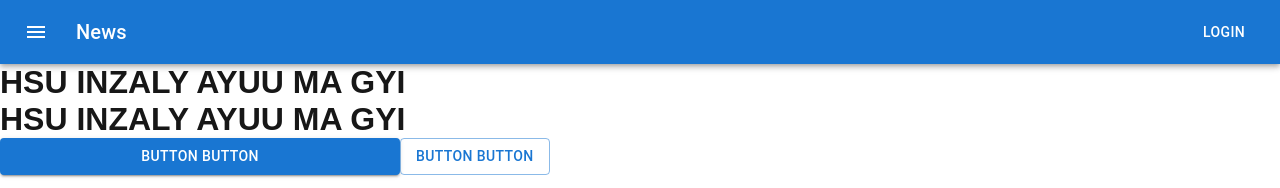
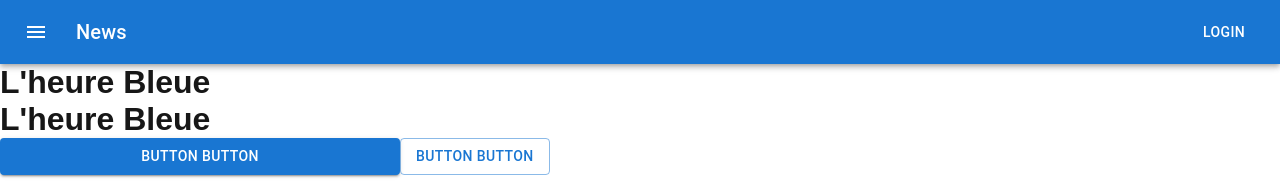
Before and after one commit to gimme-honeylemon/advminiproject, a Next.js app in the folder nextjs/: page / in a window 1280 px wide. Shown: the top 188 px of the page. Built offline with nearby package versions, Linux system fonts and the light colour scheme.

Commit message:
changing title

```diff
--- a/nextjs/components/header.js
+++ b/nextjs/components/header.js
@@ -1,7 +1,7 @@
 export default function Header() {
     return(
     <h1>
-      HSU INZALY AYUU MA GYI
+      L'heure Bleue
     </h1>
     );
 }
```
